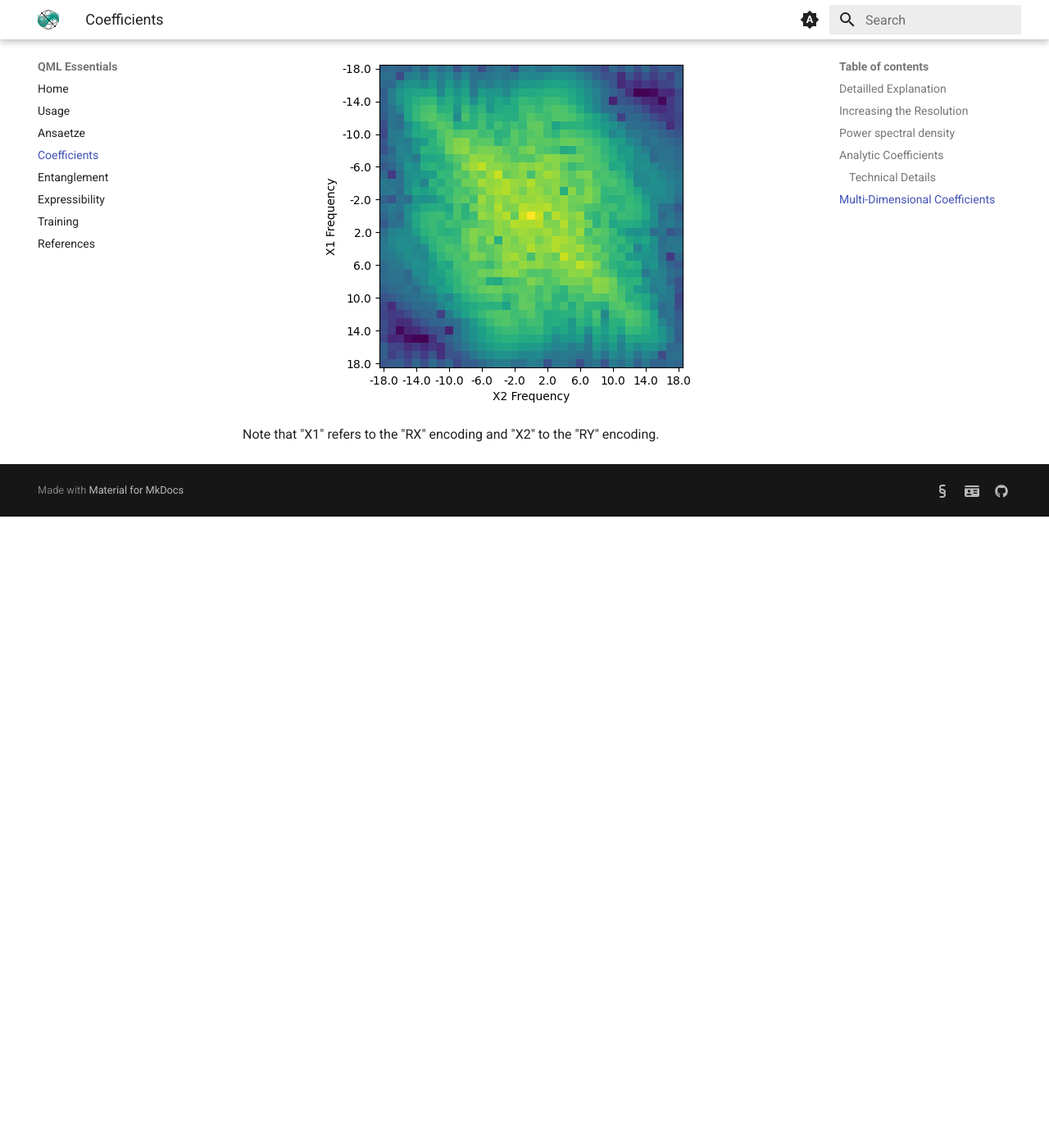
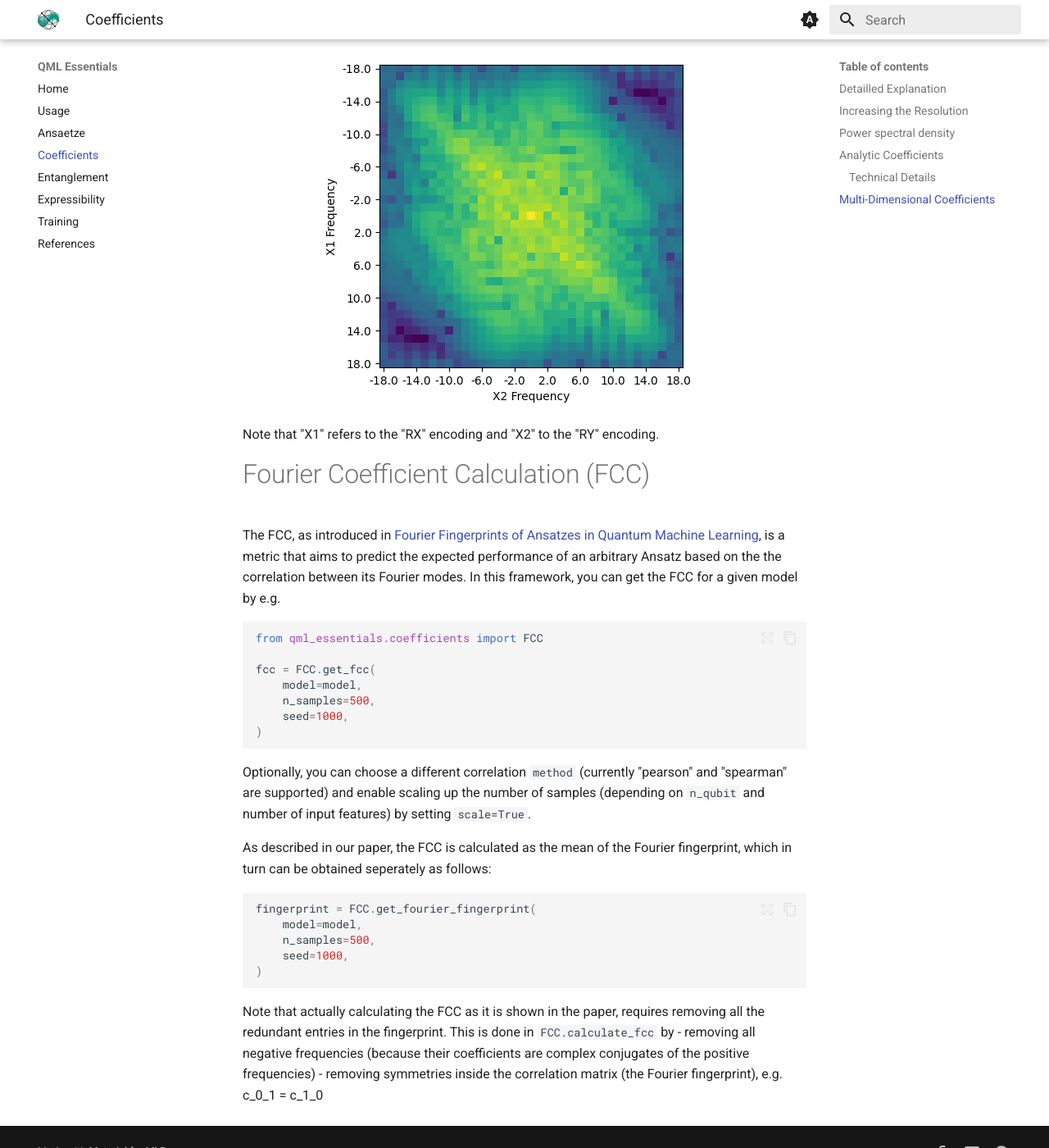
Before and after one commit to cirKITers/qml-essentials, an MkDocs documentation site: the page built from docs/coefficients.md, in a window 1280 px wide and 1400 px high, scrolled down 6514 px. Shown: the whole window at 82% size. Built offline with MkDocs 1.6.1 and Material for MkDocs 9.7.7, drawn with Linux system fonts in a browser that asks for light colours; emoji names are drawn with the system emoji font; before the commit the page ends 7144 px from its top, so only the background shows below that; some of the changed text lies outside the part shown.

Commit message:
added documentation
Signed-off-by: Melvin Strobl <lc3267@kit.edu>

````diff
--- a/docs/coefficients.md
+++ b/docs/coefficients.md
@@ -183,3 +183,35 @@ Using a logarithmic color bar, one obtains the following 2D-spectrum:
 ![2D Model Coefficients](figures/model_2d_psd_dark.png#center#only-dark)
 
 Note that "X1" refers to the "RX" encoding and "X2" to the "RY" encoding.
+
+# Fourier Coefficient Calculation (FCC)
+
+The FCC, as introduced in [Fourier Fingerprints of Ansatzes in Quantum Machine Learning](https://doi.org/10.48550/arXiv.2508.20868), is a metric that aims to predict the expected performance of an arbitrary Ansatz based on the the correlation between its Fourier modes.
+In this framework, you can get the FCC for a given model by e.g.
+
+```python
+from qml_essentials.coefficients import FCC
+
+fcc = FCC.get_fcc(
+    model=model,
+    n_samples=500,
+    seed=1000,
+)
+```
+
+Optionally, you can choose a different correlation `method` (currently "pearson" and "spearman" are supported) and enable scaling up the number of samples (depending on `n_qubit` and number of input features) by setting `scale=True`.
+
+As described in our paper, the FCC is calculated as the mean of the Fourier fingerprint, which in turn can be obtained seperately as follows:
+
+```python
+fingerprint = FCC.get_fourier_fingerprint(
+    model=model,
+    n_samples=500,
+    seed=1000,
+)
+```
+
+Note that actually calculating the FCC as it is shown in the paper, requires removing all the redundant entries in the fingerprint.
+This is done in `FCC.calculate_fcc` by
+- removing all negative frequencies (because their coefficients are complex conjugates of the positive frequencies)
+- removing symmetries inside the correlation matrix (the Fourier fingerprint), e.g. c_0_1 = c_1_0
````
